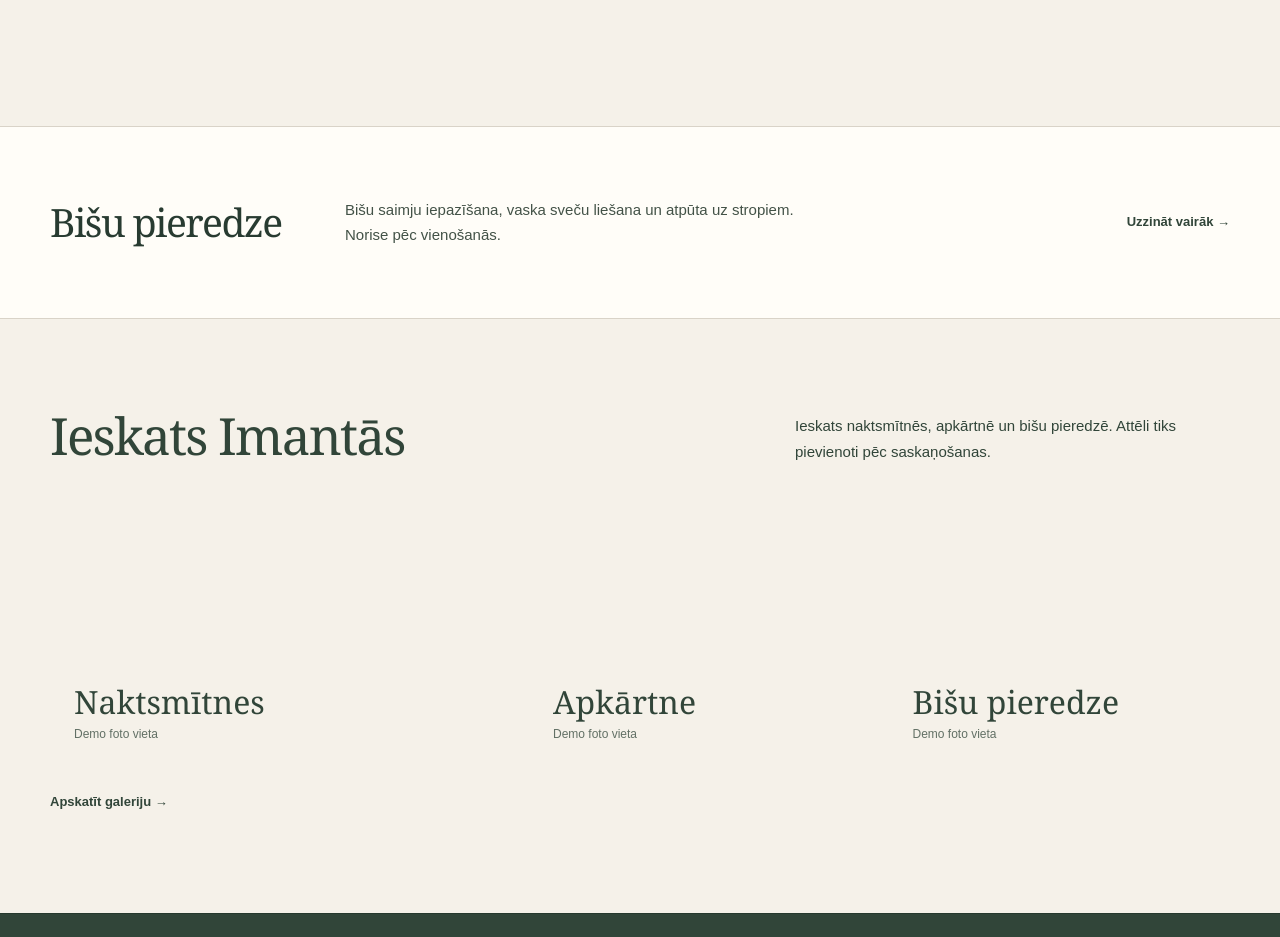
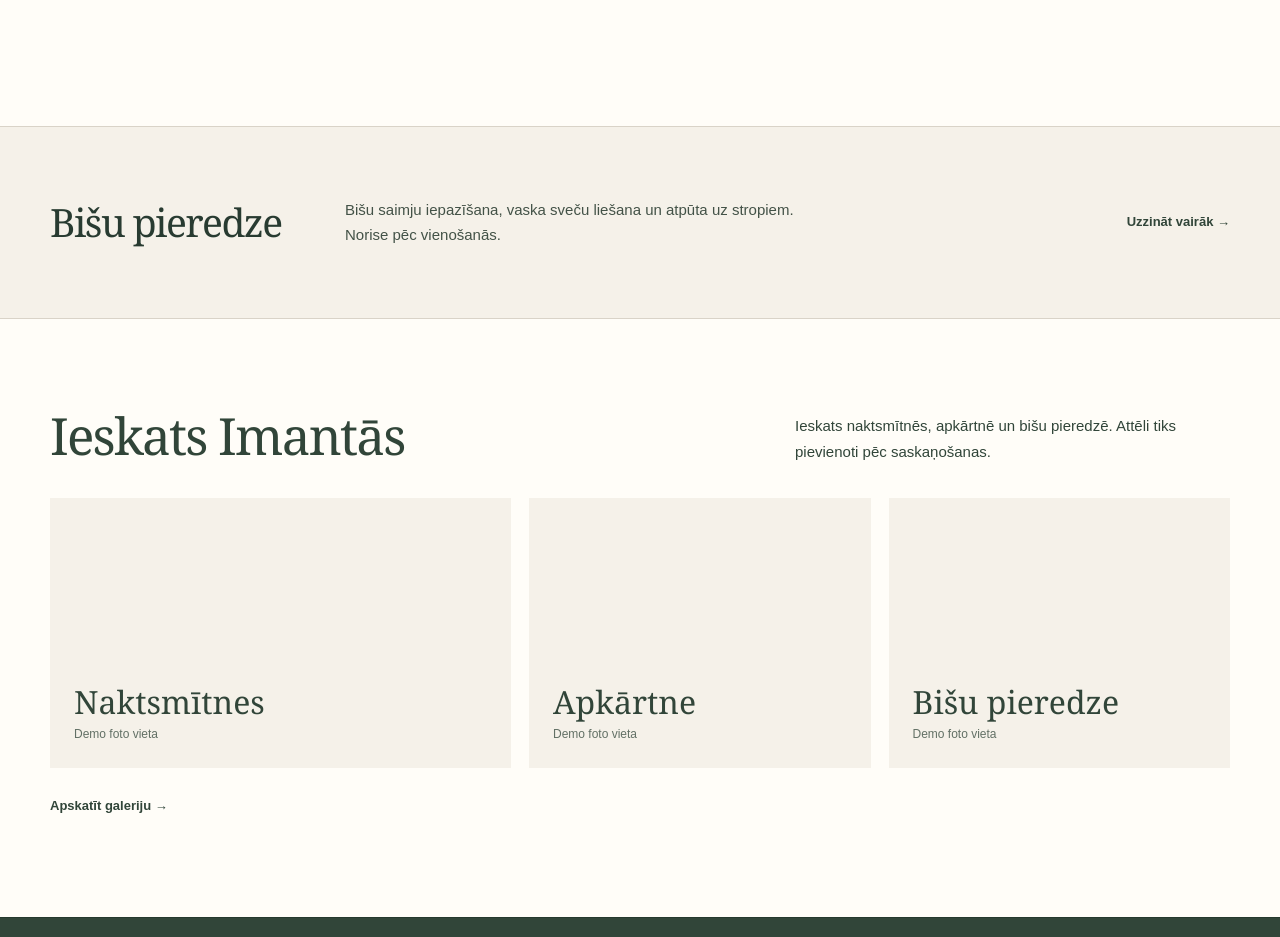
Before and after one commit to davisl24/Imantasatputas, a Next.js app: page / in a window 1280 px wide. Shown: the part 1860-2797 px from the top of the page. Built offline with nearby package versions, Linux system fonts and the light colour scheme.

Commit message:
refine(imantas): new about/gallery routes navigation and simpler contact heading

```diff
--- a/app/page.module.css
+++ b/app/page.module.css
@@ -1330,3 +1330,14 @@
  .contactHeading h1{font-size:clamp(40px,10vw,55px)}
  .contactFirst .requestForm{border-left:0;border-top:1px solid var(--line)}
 }
+
+/* Approved navigation pages and final surface mapping. */
+.aboutSection,.bee{background:var(--paper)}
+.stays,.gallerySection,.page > .stays{background:var(--warm)}
+.gallerySection .smallLink{margin-top:28px}
+.contactFirst{padding-top:57px}
+.contactFirst .breadcrumbs{margin-bottom:40px}
+.contactFirst .requestHead h1{font:400 clamp(42px,4.6vw,65px)/1.1 var(--serif);letter-spacing:-.04em;max-width:500px}
+@media(max-width:1200px){.navList{gap:14px}.navLinks{font-size:12px}.nav{gap:16px}}
+@media(max-width:1020px){.navLinks{display:none}.menuButton{display:flex;justify-content:center;align-items:center;flex-direction:column;gap:6px;width:44px;height:44px;border:1px solid var(--line);background:transparent}.menuButton span{width:17px;height:1px;background:var(--forest)}.mobileLinks{display:block;background:var(--paper);padding:12px 24px 20px}}
+@media(max-width:760px){.contactFirst .requestHead h1{font-size:clamp(38px,9vw,54px)}}
```
